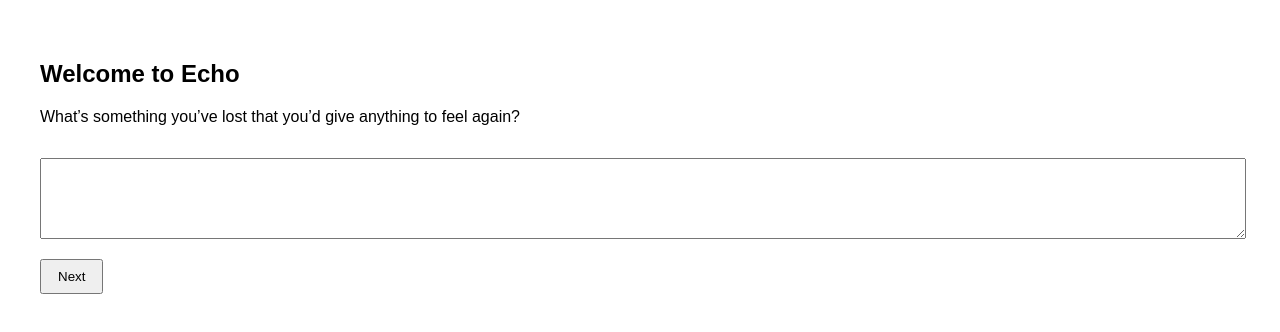
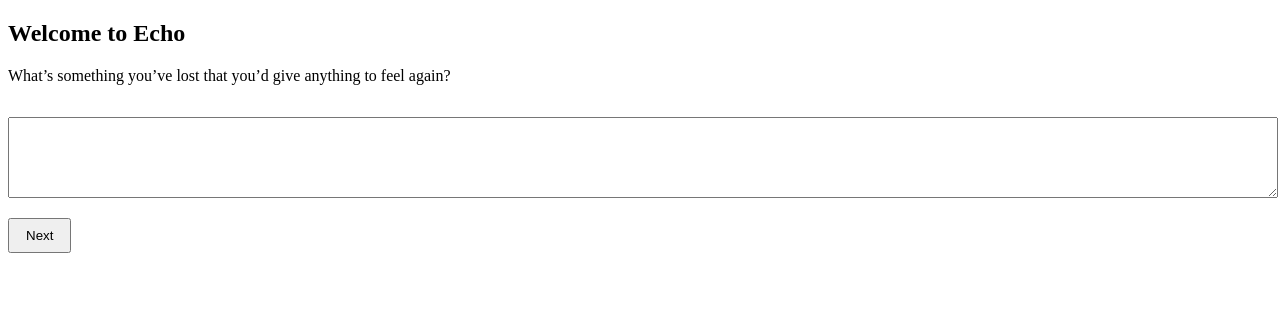
Before and after one commit to DavidGordonLang/echo-app, a React (Create React App) app: page / in a window 1280 px wide. Shown: the top 332 px of the page. Built offline with nearby package versions, Linux system fonts and the light colour scheme.

Commit message:
Update App.jsx

```diff
--- a/src/App.jsx
+++ b/src/App.jsx
@@ -1,23 +1,22 @@
-import React, { useState, useEffect } from "react";
+import React, { useState } from "react";
 import SeedForm from "./components/SeedForm";
-import ChatUI from "./components/ChatUI"; // coming soon
+import ChatUI from "./components/ChatUI";
 
 function App() {
-  const [seeded, setSeeded] = useState(false);
+  const [seedData, setSeedData] = useState(null);
 
-  useEffect(() => {
-    const storedSeed = localStorage.getItem("echo_seed");
-    if (storedSeed) setSeeded(true);
-  }, []);
+  const handleSeedSubmit = (responses) => {
+    setSeedData(responses);
+  };
 
   return (
-    <div style={{ padding: "2rem", fontFamily: "sans-serif" }}>
-      {seeded ? (
-        <ChatUI />
+    <>
+      {seedData ? (
+        <ChatUI seed={seedData} />
       ) : (
-        <SeedForm onComplete={() => setSeeded(true)} />
+        <SeedForm onSeedSubmit={handleSeedSubmit} />
       )}
-    </div>
+    </>
   );
 }
 
```
